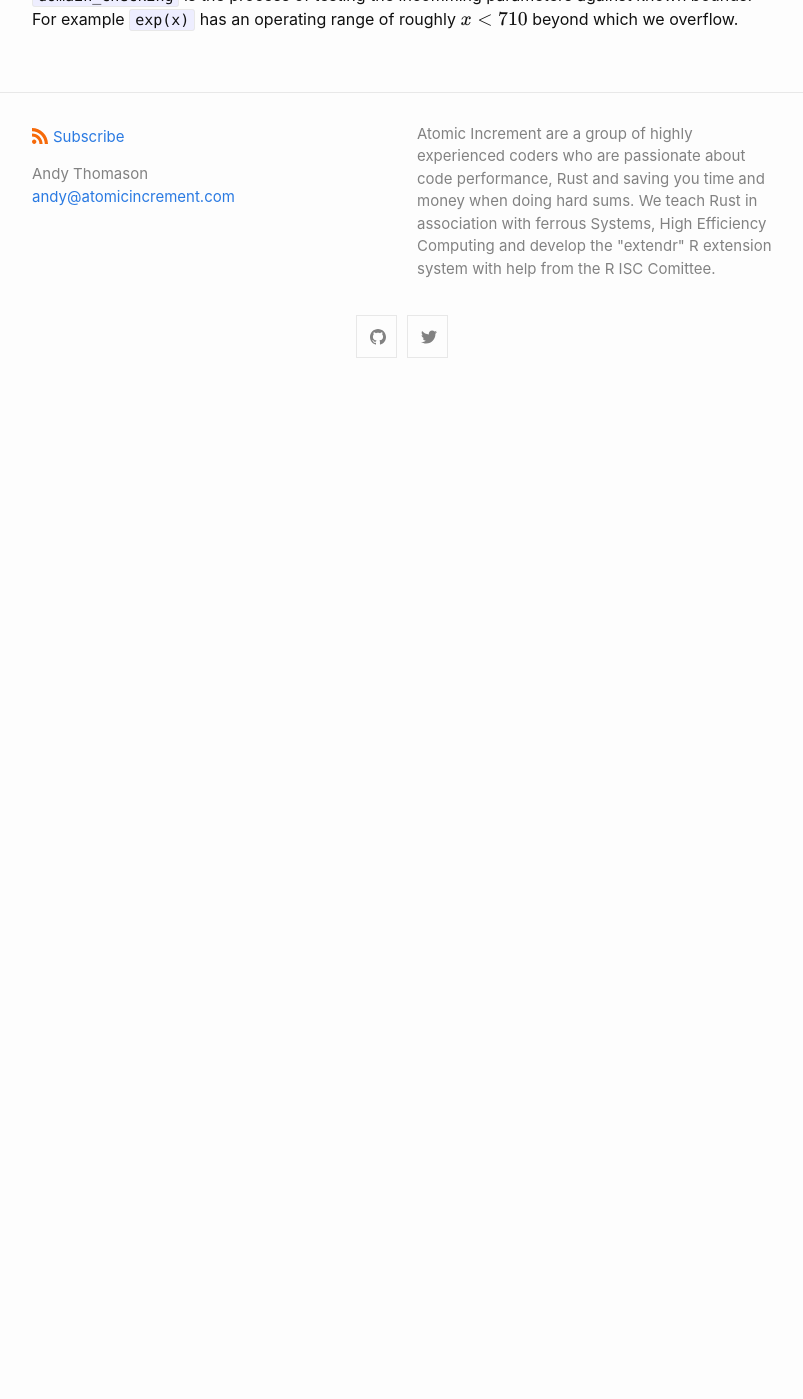
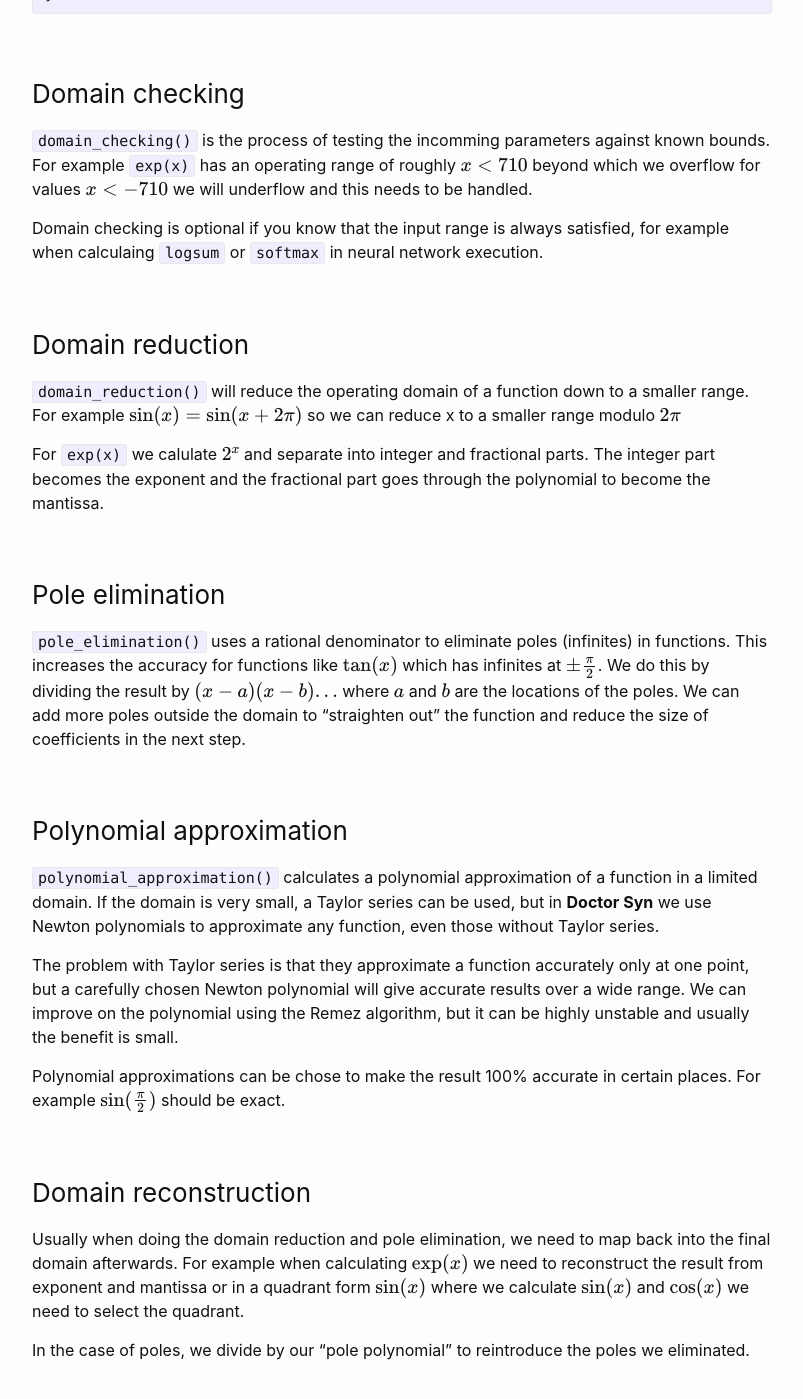
Before and after one commit to atomicincrement/atomicincrement.github.io, a Jekyll site: the page built from _posts/2021-11-18-polynomial-approximation.md, in a window 1280 px wide and 1400 px high, scrolled down 5566 px. Shown: the whole window, without its empty margins (238-1041 px from the left). Built offline with Jekyll 4.4.1, drawn with Linux system fonts in a browser that asks for light colours; before the commit the page ends 5959 px from its top, so only the background shows below that; some of the changed text lies outside the part shown.

Commit message:
More anatomy.

````diff
--- a/_posts/2021-11-18-polynomial-approximation.md
+++ b/_posts/2021-11-18-polynomial-approximation.md
@@ -231,6 +231,7 @@ These design choices are usually "concreted in" in library functions. Even if we
 know the input of a function will never have NaNs, we will still do a NaN check.
 Likewise the input domain may be limited.
 
+To improve this we need to offer design choices to the users of functions.
 A typical function looks like this:
 
 ```rust
@@ -240,12 +241,69 @@ fn my_custom_function(x: f32) -> f32 {
     }
     let r = domain_reduction(x);
     let s = domain_scaling(r);
-    let x = polynomial_approximation(s);
-    let y = domain_selection(x);
+    let p = pole_elimination(s);
+    let x = polynomial_approximation(p);
+    let y = domain_reconstruction(x);
     y
 }
 ```
 
-`domain_checking` is the process of testing the incomming
+### Domain checking
+
+`domain_checking()` is the process of testing the incomming
 parameters against known bounds. For example `exp(x)` has an
-operating range of roughly $$x < 710$$ beyond which we overflow.
+operating range of roughly $$x < 710$$ beyond which we overflow
+for values $$x < -710$$ we will underflow and this needs to be
+handled.
+
+Domain checking is optional if you know that the input range
+is always satisfied, for example when calculaing `logsum`
+or `softmax` in neural network execution.
+
+### Domain reduction
+
+`domain_reduction()` will reduce the operating domain of a function
+down to a smaller range. For example $$\sin(x) = \sin(x + 2\pi)$$
+so we can reduce x to a smaller range modulo $$2\pi$$
+
+For `exp(x)` we calulate $$2^x$$ and separate into integer and fractional
+parts. The integer part becomes the exponent and the fractional
+part goes through the polynomial to become the mantissa.
+
+### Pole elimination
+
+`pole_elimination()` uses a rational denominator to eliminate
+poles (infinites) in functions. This increases the accuracy
+for functions like $$\tan(x)$$ which has infinites at $$\pm\frac {\pi} {2}$$.
+We do this by dividing the result by $$(x-a)(x-b)...$$ where $$a$$ and $$b$$ are
+the locations of the poles. We can add more poles outside the domain
+to "straighten out" the function and reduce the size of coefficients in
+the next step.
+
+### Polynomial approximation
+
+`polynomial_approximation()` calculates a polynomial approximation
+of a function in a limited domain. If the domain is very small, a Taylor
+series can be used, but in **Doctor Syn** we use Newton polynomials
+to approximate any function, even those without Taylor series.
+
+The problem with Taylor series is that they approximate a function
+accurately only at one point, but a carefully chosen Newton polynomial
+will give accurate results over a wide range. We can improve on the
+polynomial using the Remez algorithm, but it can be highly unstable
+and usually the benefit is small.
+
+Polynomial approximations can be chose to make the result 100% accurate
+in certain places. For example $$\sin(\frac{\pi}{2})$$ should be exact.
+
+### Domain reconstruction
+
+Usually when doing the domain reduction and pole elimination, we need
+to map back into the final domain afterwards. For example when
+calculating $$\exp(x)$$ we need to reconstruct the result from
+exponent and mantissa or in a quadrant form $$\sin(x)$$ where
+we calculate $$\sin(x)$$ and $$\cos(x)$$ we need to select the
+quadrant.
+
+In the case of poles, we divide by our "pole polynomial" to
+reintroduce the poles we eliminated.
````
Also changed, not shown: other parts of _posts/2021-11-18-polynomial-approximation.md (+1 -1 lines).
